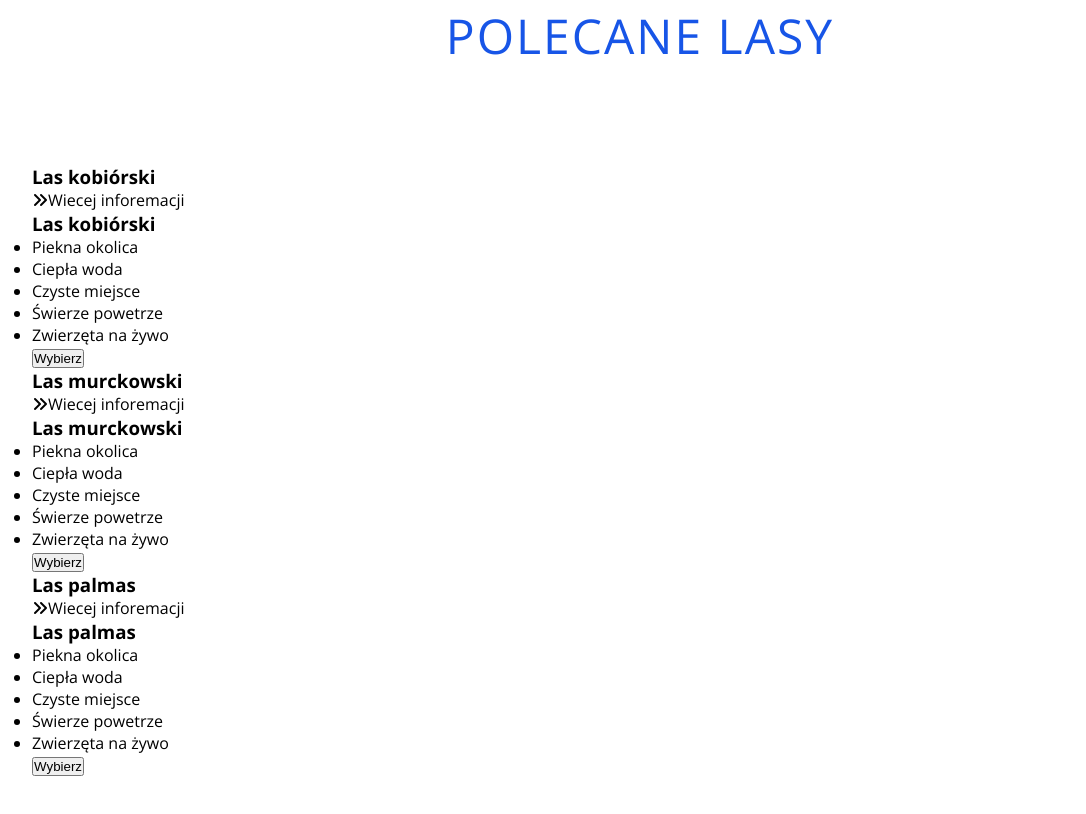
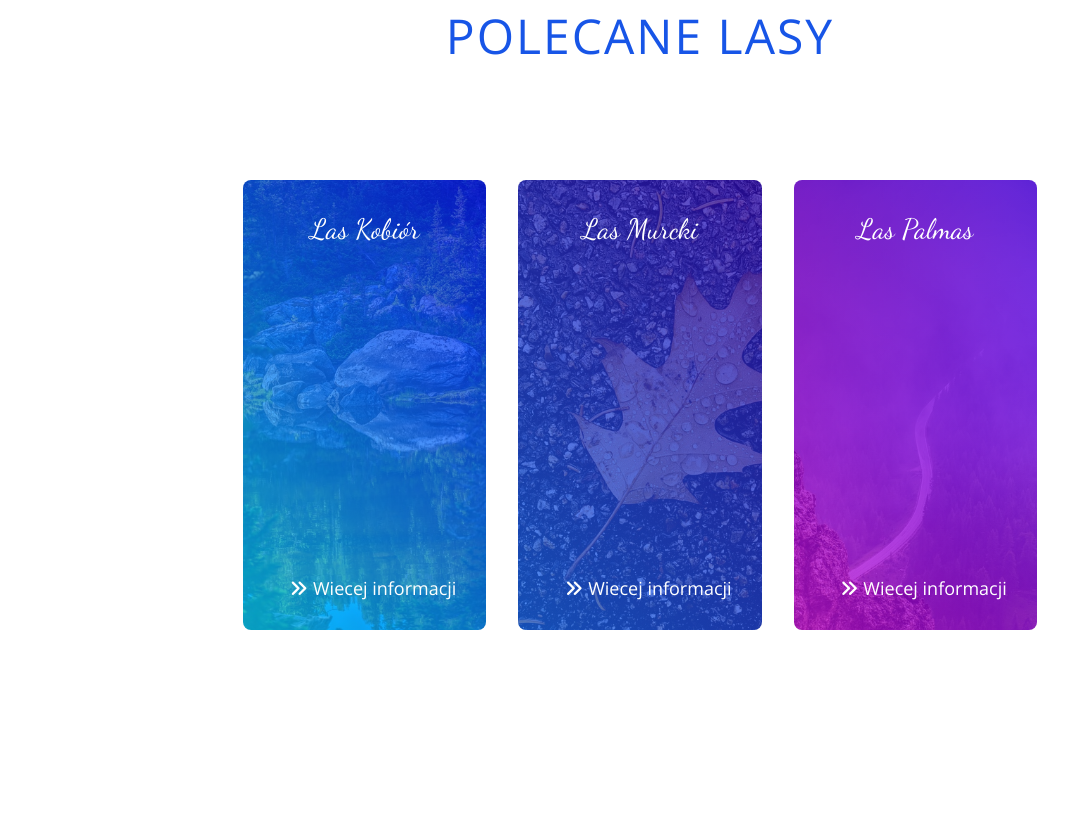
Before and after one commit to AppenArt/lerning_1, a plain HTML site: page index.html in a window 1280 px wide. Shown: the part 3010-3824 px from the top of the page, without its empty margins (0-1086 px from the left). Drawn offline with nearby package versions, Linux system fonts and the light colour scheme.

Commit message:
Section lasy animation finish

```diff
--- a/index.html
+++ b/index.html
@@ -81,17 +81,17 @@
 					<div class="islands__cards">
 						<div class="islands__card" onclick="void(0)">
 							<div class="islands__card-img islands__card-img--first">
-								<h3 class="islands__card-img-title">Las kobiórski</h3>
-								<p class="islands__card-img-info"><i class="fas fa-angle-double-right"></i>Wiecej inforemacji</p>
+								<h3 class="islands__card-img-title">Las Kobiór</h3>
+								<p class="islands__card-img-info"><i class="fas fa-angle-double-right"></i>Wiecej informacji</p>
 							</div>
 							<div class="islands__card-info">
-								<h3 class="islands__card-info-title">Las kobiórski</h3>
+								<h3 class="islands__card-info-title">Las Kobiór</h3>
 								<ul class="islands__card-info-list">
-									<li class="islands__card-info-list-tem">Piekna okolica</li>
-									<li class="islands__card-info-list-tem">Ciepła woda</li>
-									<li class="islands__card-info-list-tem">Czyste miejsce</li>
-									<li class="islands__card-info-list-tem">Świerze powetrze</li>
-									<li class="islands__card-info-list-tem">Zwierzęta na żywo</li>
+									<li class="islands__card-info-list-item">Piekna okolica</li>
+									<li class="islands__card-info-list-item">Ciepła woda</li>
+									<li class="islands__card-info-list-item">Czyste miejsce</li>
+									<li class="islands__card-info-list-item">Świerze powetrze</li>
+									<li class="islands__card-info-list-item">Zwierzęta na żywo</li>
 								</ul>
 								<button class="islands__card-info-btn btn-special-animation">Wybierz</button>
 							</div>
@@ -99,17 +99,17 @@
 
 						<div class="islands__card" onclick="void(0)">
 							<div class="islands__card-img islands__card-img--second">
-								<h3 class="islands__card-img-title">Las murckowski</h3>
-								<p class="islands__card-img-info"><i class="fas fa-angle-double-right"></i>Wiecej inforemacji</p>
+								<h3 class="islands__card-img-title">Las Murcki</h3>
+								<p class="islands__card-img-info"><i class="fas fa-angle-double-right"></i>Wiecej informacji</p>
 							</div>
 							<div class="islands__card-info">
-								<h3 class="islands__card-info-title">Las murckowski</h3>
+								<h3 class="islands__card-info-title">Las Murcki</h3>
 								<ul class="islands__card-info-list">
-									<li class="islands__card-info-list-tem">Piekna okolica</li>
-									<li class="islands__card-info-list-tem">Ciepła woda</li>
-									<li class="islands__card-info-list-tem">Czyste miejsce</li>
-									<li class="islands__card-info-list-tem">Świerze powetrze</li>
-									<li class="islands__card-info-list-tem">Zwierzęta na żywo</li>
+									<li class="islands__card-info-list-item">Piekna okolica</li>
+									<li class="islands__card-info-list-item">Ciepła woda</li>
+									<li class="islands__card-info-list-item">Czyste miejsce</li>
+									<li class="islands__card-info-list-item">Świerze powetrze</li>
+									<li class="islands__card-info-list-item">Zwierzęta na żywo</li>
 								</ul>
 								<button class="islands__card-info-btn btn-special-animation">Wybierz</button>
 							</div>
@@ -117,17 +117,17 @@
 
 						<div class="islands__card" onclick="void(0)">
 							<div class="islands__card-img islands__card-img--third">
-								<h3 class="islands__card-img-title">Las palmas</h3>
-								<p class="islands__card-img-info"><i class="fas fa-angle-double-right"></i>Wiecej inforemacji</p>
+								<h3 class="islands__card-img-title">Las Palmas</h3>
+								<p class="islands__card-img-info"><i class="fas fa-angle-double-right"></i>Wiecej informacji</p>
 							</div>
 							<div class="islands__card-info">
-								<h3 class="islands__card-info-title">Las palmas</h3>
+								<h3 class="islands__card-info-title">Las Palmas</h3>
 								<ul class="islands__card-info-list">
-									<li class="islands__card-info-list-tem">Piekna okolica</li>
-									<li class="islands__card-info-list-tem">Ciepła woda</li>
-									<li class="islands__card-info-list-tem">Czyste miejsce</li>
-									<li class="islands__card-info-list-tem">Świerze powetrze</li>
-									<li class="islands__card-info-list-tem">Zwierzęta na żywo</li>
+									<li class="islands__card-info-list-item">Piekna okolica</li>
+									<li class="islands__card-info-list-item">Ciepła woda</li>
+									<li class="islands__card-info-list-item">Czyste miejsce</li>
+									<li class="islands__card-info-list-item">Świerze powetrze</li>
+									<li class="islands__card-info-list-item">Zwierzęta na żywo</li>
 								</ul>
 								<button class="islands__card-info-btn btn-special-animation">Wybierz</button>
 							</div>
--- a/sass/_mixins.scss
+++ b/sass/_mixins.scss
@@ -9,8 +9,13 @@
 	transition: width 0.3s;
 }
 @mixin heroImages($bgImg) {
-    background-image: $blue-gradient, url($bgImg);
-    background-size: cover;
-    background-position: center;
-    background-attachment: fixed;
+	background-image: $blue-gradient, url($bgImg);
+	background-size: cover;
+	background-position: center;
+	background-attachment: fixed;
 }
+@mixin islandCardStyles {
+	position: absolute;
+	left: 50%;
+	transform: translateX(-50%);
+}
--- a/sass/main.scss
+++ b/sass/main.scss
@@ -195,6 +195,107 @@ body {
 	}
 }
 
+// LASY
+
+.islands {
+	&__card {
+		position: relative;
+		margin: 1em 0;
+		height: 450px;
+		color: $pure-white;
+		text-align: center;
+		perspective: 1000px;
+		&:hover {
+			.islands__card-img {
+				transform: rotateY(-180deg);
+				opacity: 0;
+			}
+			.islands__card-info {
+				transform: rotateY(0deg);
+				opacity: 1;
+			}
+		}
+		&-img {
+			padding: 2em;
+			height: 100%;
+			border-radius: 8px;
+			background-size: cover;
+			transition: transform 1s, opacity 1s;
+			&--first {
+				background-image: $light-blue-gradient, url(../img/big-stone-at-green-forest-lake-4579034_640.jpg);
+			}
+			&--second {
+				background-image: $blue-gradient, url(../img/autumn-4646379_640.jpg);
+			}
+			&--third {
+				background-image: $purple-gradient, url(../img/street-4364289_640.jpg);
+			}
+			&-title {
+				font-family: "Dancing Script", cursive;
+				font-size: 2.8rem;
+				font-weight: 300;
+			}
+			&-info {
+				position: absolute;
+				bottom: 30px;
+				right: 30px;
+				font-size: 1.8rem;
+				i {
+					margin-right: 0.3em;
+				}
+			}
+		}
+		&-info {
+			position: absolute;
+			top: 0;
+			bottom: 0;
+			left: 0;
+			right: 0;
+			display: flex;
+			flex-direction: column;
+			justify-content: center;
+			background-image: $light-blue-gradient-solid;
+			border-radius: 8px;
+			opacity: 0;
+			transform: rotateY(180deg);
+			transition: transform 1s, opacity 1s;
+			&-title {
+				@include islandCardStyles;
+				top: 1.2em;
+				font-family: "Dancing Script", cursive;
+				font-size: 2.8rem;
+				font-weight: 400;
+			}
+			&-list {
+				margin: 0 auto;
+				width: 70%;
+				list-style: none;
+				&-item {
+					padding: 1em;
+					font-size: 1.4rem;
+					border-bottom: 1px solid $light-white;
+                    &:last-child {
+                        border-bottom: none;
+                    }
+				}
+			}
+            &-btn {
+                @include islandCardStyles;
+                bottom: 2em;
+                padding: 1em;
+                border-radius: 8px;
+                width: 80%;
+                border: none;
+                background-color: $green-color;
+                cursor: pointer;
+                &::before {
+                    background-color: $green-color-hover;
+                }
+            }
+		}
+	}
+}
+
 // ==========================
 // MEDIA
 // ==========================
@@ -255,6 +356,17 @@ body {
 			font-size: 2.2rem;
 		}
 	}
+    .islands {
+        &__cards {
+            display: flex;
+            justify-content: center;
+            flex-wrap: wrap;
+        }
+        &__card {
+            margin: 1em;
+            width: 45%;
+        }
+    }
 }
 @media (min-width: 992px) {
 	.burger-btn {
@@ -304,3 +416,10 @@ body {
 		}
 	}
 }
+@media (min-width: 1100px) {
+    .islands {
+        &__card {
+            width: 20%;
+        }
+    }
+}
```
Also changed, not shown: css/main.css, 1 other file.
